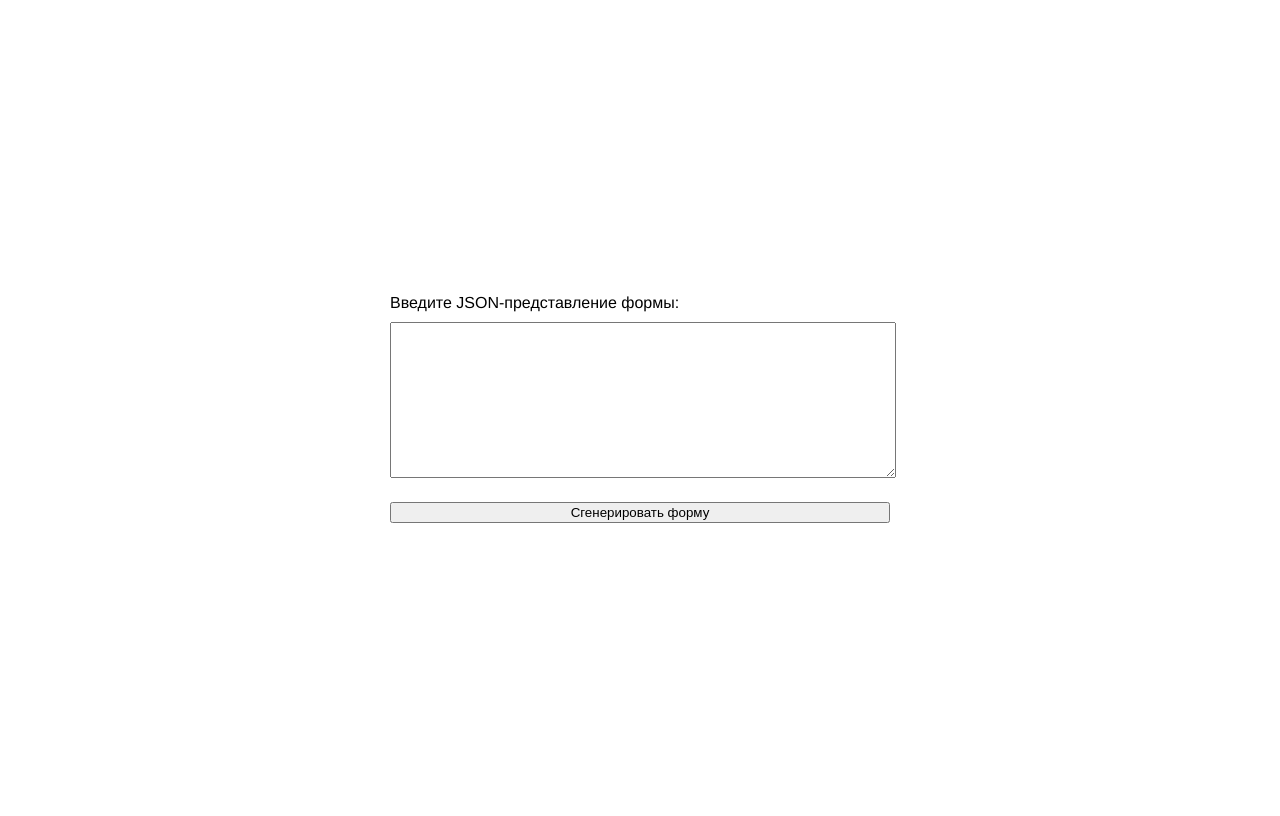
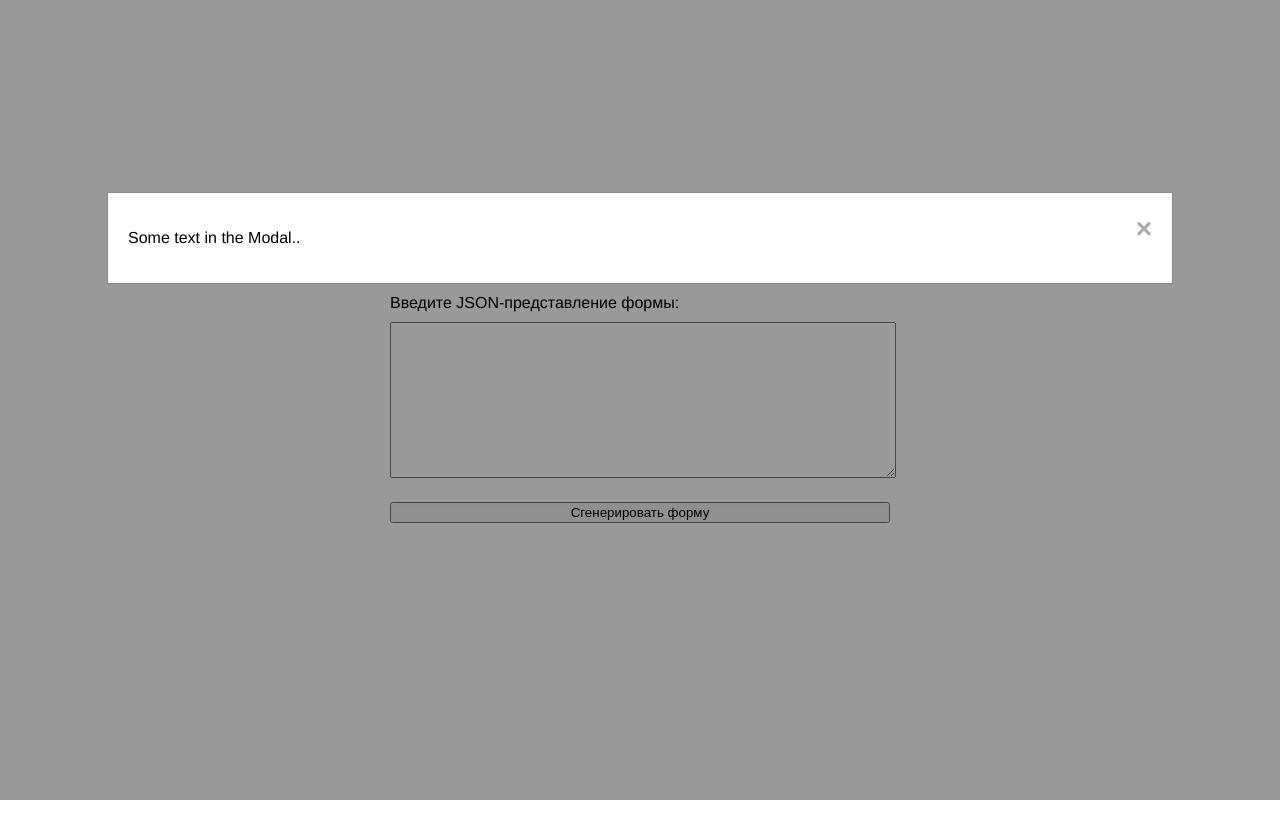
Before and after one commit to svk-man/test-vue3-form-generator, a Vue app: page / in a window 1280 px wide. Built offline with nearby package versions, Linux system fonts and the light colour scheme.

Commit message:
feat: add modal form template

```diff
--- a/src/App.vue
+++ b/src/App.vue
@@ -1,10 +1,12 @@
 <template>
   <FormJsonEditor @submit="generateForm" />
+  <ModalJsonForm />
 </template>
 
 <script setup lang="ts">
 import { defineComponent } from 'vue';
 import FormJsonEditor from './components/FormJsonEditor.vue';
+import ModalJsonForm from './components/ModalJsonForm.vue';
 
 defineComponent({
   name: 'App',
--- /dev/null
+++ b/src/components/ModalJsonForm.vue
@@ -0,0 +1,56 @@
+<template>
+  <div class="modal" v-show="isOpened">
+    <div class="modal__content">
+      <span class="modal__close" @click="closeModal" @keyup="closeModal">&times;</span>
+      <p>Some text in the Modal..</p>
+    </div>
+  </div>
+</template>
+
+<script setup lang="ts">
+import { defineComponent, ref } from 'vue';
+
+defineComponent({
+  name: 'ModalJsonForm',
+});
+
+const isOpened = ref(true);
+
+function closeModal() {
+  isOpened.value = false;
+}
+</script>
+
+<style scoped lang="scss">
+.modal {
+  position: fixed;
+  z-index: 1;
+  left: 0;
+  top: 0;
+  width: 100%;
+  height: 100%;
+  overflow: auto;
+  background-color: rgb(0,0,0);
+  background-color: rgba(0,0,0,0.4);
+  &__content {
+    background-color: #fefefe;
+    margin: 15% auto;
+    padding: 20px;
+    border: 1px solid #888;
+    width: 80%;
+  }
+  &__close {
+    color: #aaa;
+    float: right;
+    font-size: 28px;
+    font-weight: bold;
+    &:hover,
+    &:focus {
+      color: black;
+      text-decoration: none;
+      cursor: pointer;
+    }
+  }
+}
+
+</style>
```
